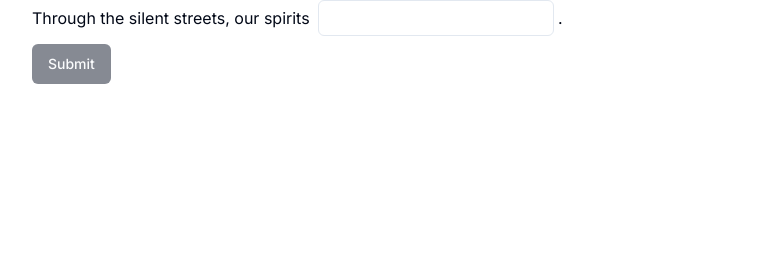
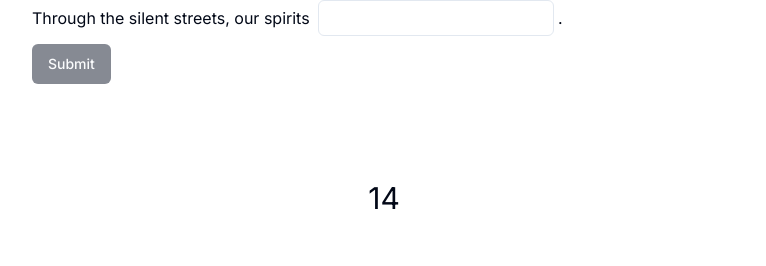
Before and after one commit to dylanvu/Mad-Lyrics, a Next.js app in the folder client/: page / in a window 1280 px wide. Shown: the part 292-558 px from the top of the page, without its empty margins (256-1022 px from the left). Built offline with nearby package versions, Linux system fonts and the light colour scheme; no server answers.

Commit message:
feat: add timer

```diff
--- a/client/src/app/page.tsx
+++ b/client/src/app/page.tsx
@@ -11,6 +11,7 @@ import { Input } from "@/components/ui/input";
 import { Button } from "@/components/ui/button";
 
 import { WebsocketContext } from "@/components/socket";
+import { cn } from "@/lib/utils";
 
 interface LyricPart {
     part: string;
@@ -110,6 +111,8 @@ export default function Home() {
     const [stage, setStage] = useState(0);
     const [isFilled, setIsFilled] = useState(false);
 
+    const [timer, setTimer] = useState(15);
+
     const handleInputChange = (
         props: MadlibLineProps,
         e: ChangeEvent<HTMLInputElement>,
@@ -150,6 +153,25 @@ export default function Home() {
     useEffect(() => {
         setIsFilled(checkIsFilled());
     }, [checkIsFilled, inputs]);
+
+    useEffect(() => {
+        const decreaseTimer = () => {
+            if (timer <= 0) {
+                setTimeout(() => {
+                    // setStage((prevStage) => prevStage + 1);
+                    setTimer(15);
+                }, 750);
+            } else {
+                setTimer((prevTimer) => {
+                    return prevTimer - 1;
+                });
+            }
+        };
+
+        const intervalId = setInterval(decreaseTimer, 250);
+
+        return () => clearInterval(intervalId);
+    }, [timer]);
 
     return (
         <main className="flex min-h-screen flex-col items-center justify-between p-24">
@@ -230,13 +252,25 @@ export default function Home() {
                             </div>
 
                             <Button
-                                onClick={() =>
-                                    setStage((prevStage) => prevStage + 1)
-                                }
+                                onClick={() => {
+                                    setStage((prevStage) => prevStage + 1);
+                                    setTimer(15);
+                                }}
                                 disabled={!isFilled}
                             >
                                 Submit
                             </Button>
+
+                            <div className="flex-center mx-auto pt-24">
+                                <p
+                                    className={cn(
+                                        "text-3xl",
+                                        timer <= 5 && "text-[#FF0000]",
+                                    )}
+                                >
+                                    {timer}
+                                </p>
+                            </div>
                         </div>
                     );
                 })}
```
